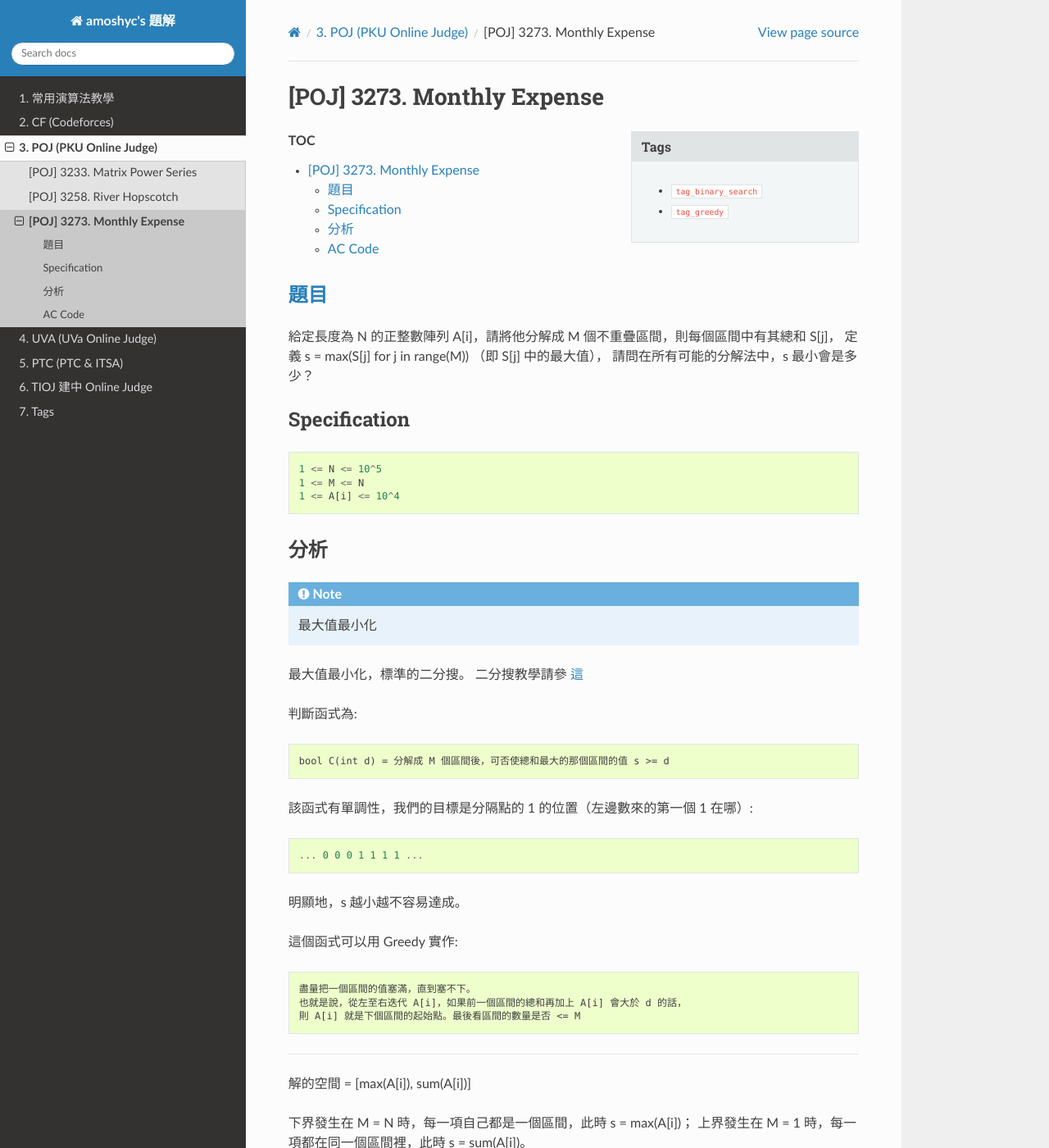
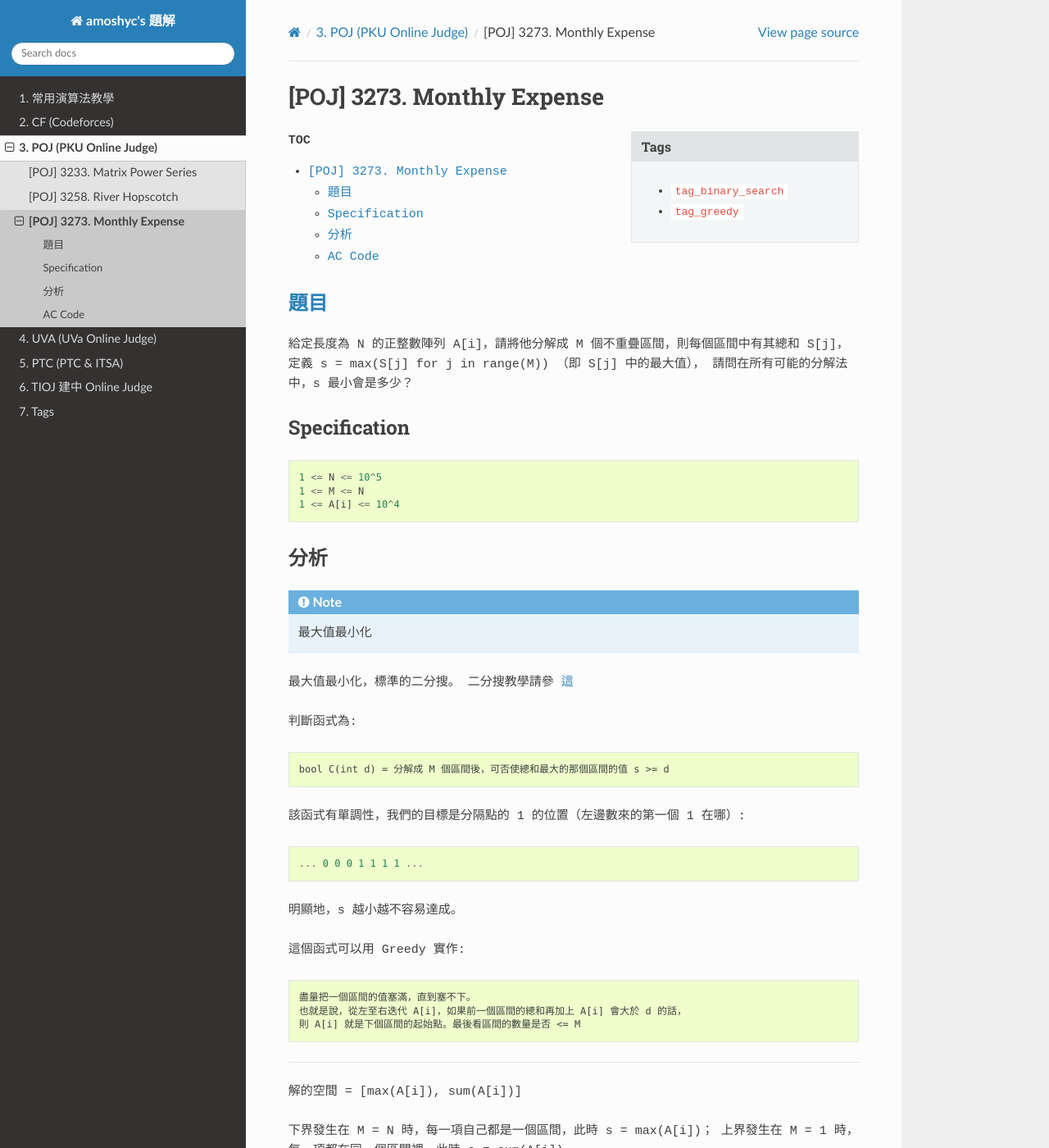
Before and after one commit to amoshyc/ojsolution, a Sphinx documentation site: the page built from docs/source/poj/p3273.rst, in a window 1280 px wide and 1400 px high. Shown: the whole window at 82% size. Built offline with Sphinx 7.4.7 and the Read the Docs theme 2.0.0, drawn with Linux system fonts in a browser that asks for light colours; some web fonts are replaced; pages that are not in the unit, such as notebooks, are missing from menus.

Commit message:
Add some custom css

```diff
--- a/docs/source/_static/css/mine.css
+++ b/docs/source/_static/css/mine.css
@@ -1,5 +1,7 @@
+@import url(https://fonts.googleapis.com/css?family=Oxygen+Mono|Droid+Sans);
+
 ::selection {
-    background-color: #64C6AB;
+    background-color: #88D3AE;
 }
 
 /*********************************************************
@@ -8,7 +10,28 @@
     as long as the specificity of the CSS statement is higher:
     html body div.someclass ... > .someclass
 **********************************************************/
+
+/*div that holds code*/
+html body div[class^='highlight'] {
+    /*border: none*/
+}
+
+/*code*/
 html body div[class^='highlight'] pre {
+    font-size: 14px;
+    line-height: 1.3;
+    font-family: "Oxygen Mono","Droid Sans Mono","Liberation Mono",Consolas,"Lucida Console","DejaVu Sans Mono","Nimbus Mono L",Monaco,"Courier New",Courier,monospace;
+    /*background-color: #F6F6F6;*/
+}
+
+/*``literal``*/
+.rst-content tt.literal, .rst-content tt.literal, .rst-content code.literal {
     font-size: 13px;
-    line-height: 1.3;
+    border: none;
+    font-family: "Oxygen Mono","Droid Sans Mono","Liberation Mono",Consolas,"Lucida Console","DejaVu Sans Mono","Nimbus Mono L",Monaco,"Courier New",Courier,monospace;
 }
+
+p {
+    font-size: 15px;
+    font-family: "Oxygen Mono","Droid Sans Mono","Liberation Mono",Consolas,"Lucida Console","DejaVu Sans Mono","Nimbus Mono L",Monaco,"Courier New",Courier,monospace;
+}
--- a/docs/source/conf.py
+++ b/docs/source/conf.py
@@ -22,7 +22,6 @@
 #sys.path.insert(0, os.path.abspath('.'))
 
 def setup(app):
-    print('add')
     app.add_stylesheet('css/mine.css')
 
 # -- General configuration ------------------------------------------------
```
